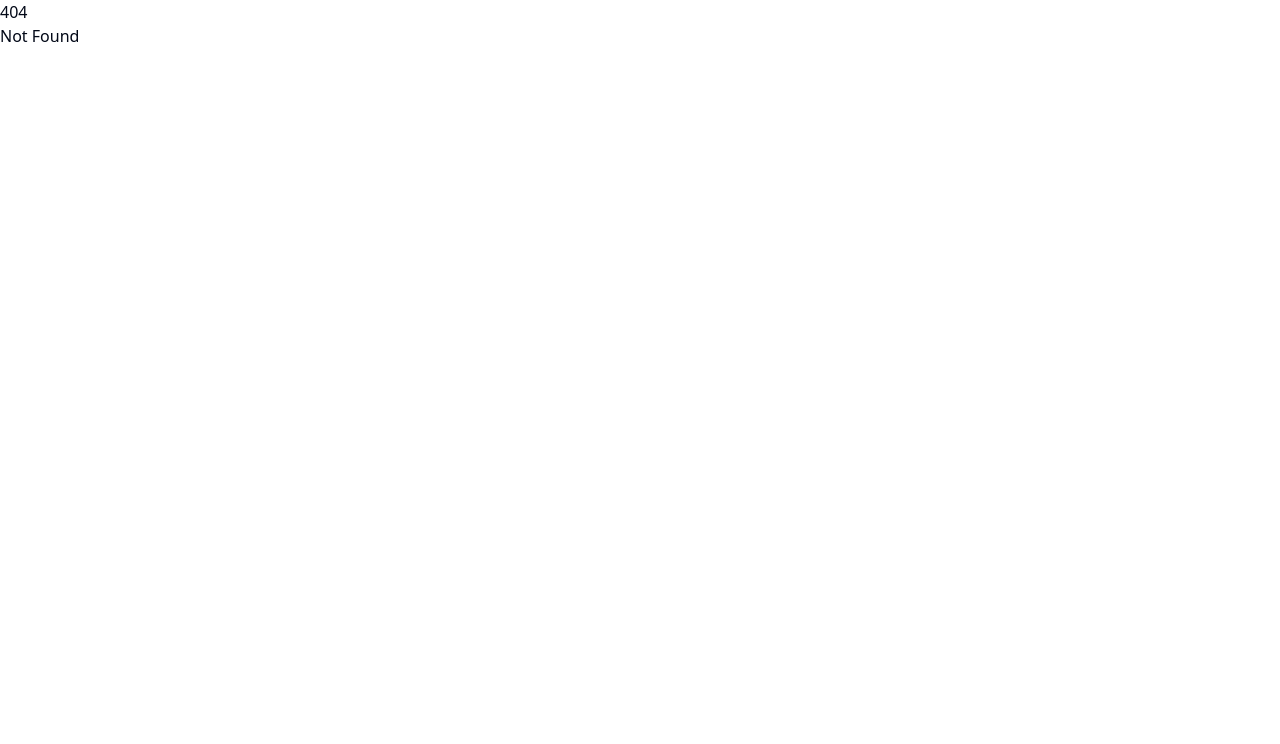
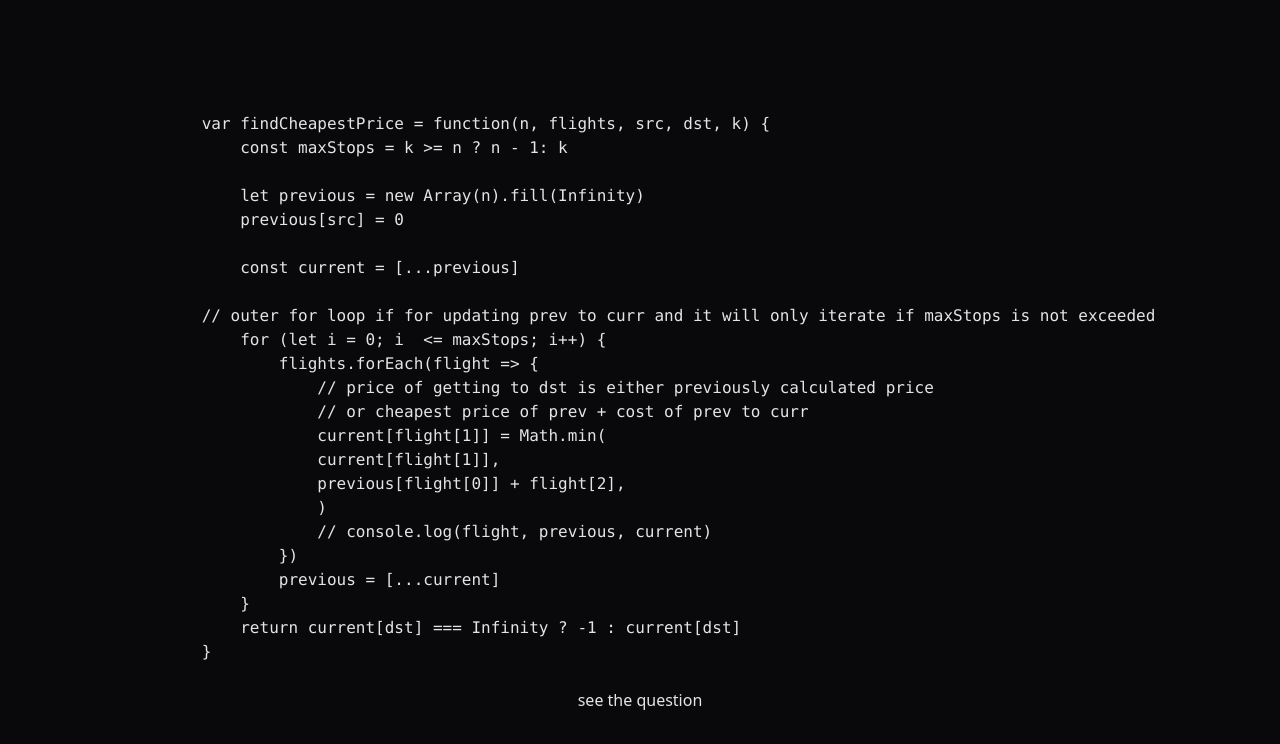
Before and after one commit to bedminer1/SVK_LEETCODE_GRINDING_LOGS, a SvelteKit app in the folder my-app/: page /topics/1d-dp/cheapest-flights-within-k-stops in a window 1280 px wide. Before the commit this address had no page. Shown: the top 744 px of the page. Built offline with nearby package versions, Linux system fonts and the light colour scheme.

Commit message:
added question cheapest flight within k stops

```diff
--- a/my-app/src/routes/+layout.svelte
+++ b/my-app/src/routes/+layout.svelte
@@ -1 +1,5 @@
-<script>import "../app.pcss";</script><slot></slot>
+<script>import "../app.pcss";</script>
+
+<div class="h-screen w-full bg-zinc-950">
+    <slot></slot>
+</div>
--- a/my-app/src/routes/+page.svelte
+++ b/my-app/src/routes/+page.svelte
@@ -1,12 +1,25 @@
 <script lang="ts">
     import * as Accordion from "$lib/components/ui/accordion";
+
+    let items = [
+        {
+            name: "linked-list",
+            desc: "hi"
+
+        }
+    ]
   </script>
 
-  <Accordion.Root>
-    <Accordion.Item value="item-1">
-      <Accordion.Trigger>Is it accessible?</Accordion.Trigger>
-      <Accordion.Content>
-        Yes. It adheres to the WAI-ARIA design pattern.
-      </Accordion.Content>
-    </Accordion.Item>
-  </Accordion.Root>
+   <div class="h-full w-full flex flex-col justify-center items-center text-zinc-200">
+    <h1 class="text-5xl">Hello</h1>
+    <Accordion.Root class=" flex flex-col justify-center items-center w-full">
+        {#each items as item}
+        <Accordion.Item value="item-1" class="w-1/5">
+        <Accordion.Trigger>{item.name}</Accordion.Trigger>
+        <Accordion.Content>
+            {item.desc}
+        </Accordion.Content>
+        </Accordion.Item>
+        {/each}
+    </Accordion.Root>
+   </div>
--- /dev/null
+++ b/my-app/src/routes/topics/+page.svelte
@@ -0,0 +1,3 @@
+<div class="h-full w-full flex flex-col justify-center items-center text-zinc-200">
+    <h1>view topics</h1>
+</div>
--- /dev/null
+++ b/my-app/src/routes/topics/1d-dp/cheapest-flights-within-k-stops/+page.svelte
@@ -0,0 +1,32 @@
+<div class="h-full w-full flex flex-col justify-center items-center text-zinc-200">
+<pre>
+    <code>
+        var findCheapestPrice = function(n, flights, src, dst, k) &#123
+            const maxStops = k &gt= n ? n - 1: k
+
+            let previous = new Array(n).fill(Infinity)
+            previous[src] = 0
+
+            const current = [...previous]
+
+        // outer for loop if for updating prev to curr and it will only iterate if maxStops is not exceeded
+            for (let i = 0; i  &lt= maxStops; i++) &#123
+                flights.forEach(flight =&gt &#123
+                    // price of getting to dst is either previously calculated price
+                    // or cheapest price of prev + cost of prev to curr
+                    current[flight[1]] = Math.min(
+                    current[flight[1]],
+                    previous[flight[0]] + flight[2],
+                    )
+                    // console.log(flight, previous, current)
+                &#125)
+                previous = [...current]
+            &#125
+            return current[dst] === Infinity ? -1 : current[dst]
+        &#125;
+    </code>
+</pre>
+
+<a href="https://leetcode.com/problems/cheapest-flights-within-k-stops" target="_blank">see the question</a>
+
+</div>
```
